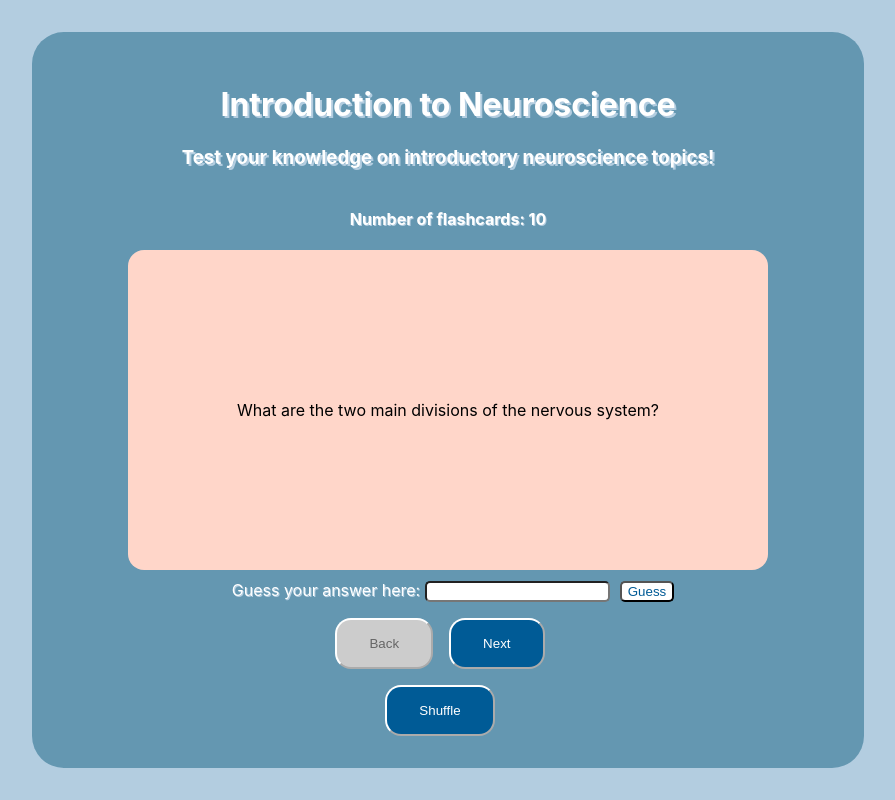
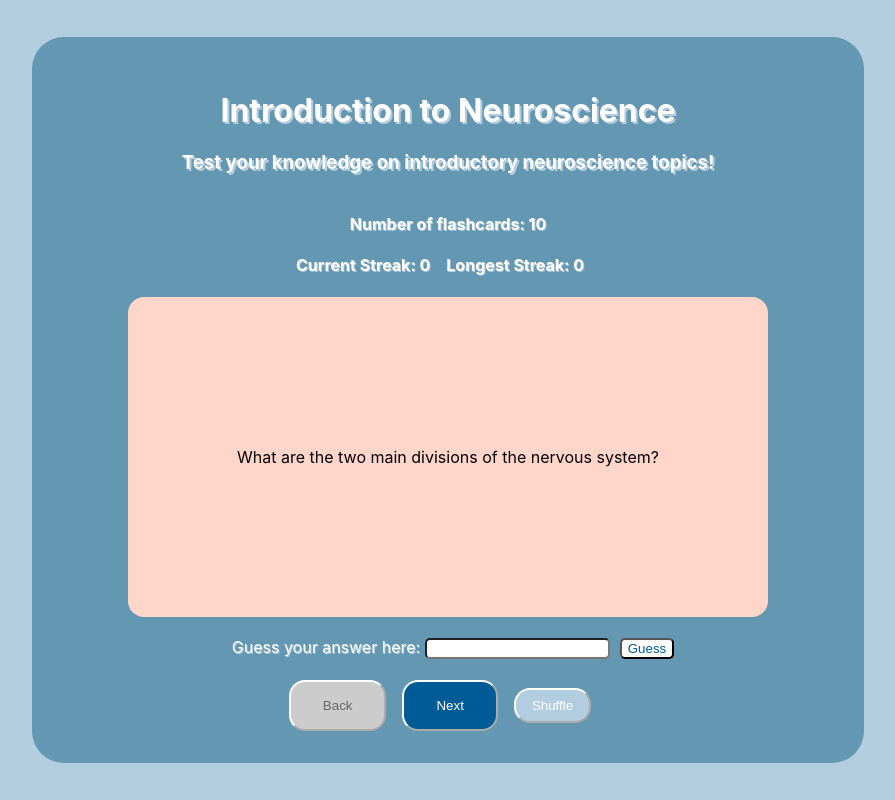
Before and after one commit to LillianHo5/flashcards, a React (Vite) app: page / in a window 1280 px wide. Shown: the whole page, without its empty margins (192-1087 px from the left). Built offline with nearby package versions, Linux system fonts and the light colour scheme.

Commit message:
Implement streak feature

```diff
--- a/src/components/stack.jsx
+++ b/src/components/stack.jsx
@@ -21,6 +21,8 @@ const Stack = () => {
         { question: 'The immune cells of the central nervous system are:', answer: 'Microglia', difficulty: 'Easy' },
         { question: 'If the membrane potential changes from +30 mV to -65 mV, this is called?', answer: 'Repolarization', difficulty: 'Normal' }
     ]);
+    const [currentStreak, setCurrentStreak] = useState(0);
+    const [longestStreak, setLongestStreak] = useState(0);
 
     // Fisher-Yates Shuffle: https://medium.com/@omar.rashid2/fisher-yates-shuffle-a2aa15578d2f
     const shuffleCards = () => {
@@ -87,16 +89,27 @@ const Stack = () => {
 
     const onCheckAnswer = (e) => {
         e.preventDefault();
-        if (input != cards[currentCardIndex].answer) {
+        const userInput = input.toLowerCase();
+        const flashcardAnswer = cards[currentCardIndex].answer.toLowerCase();
+        if (userInput != flashcardAnswer) {
             setCheckedAnswer('wrong');
+            if (currentStreak > longestStreak) {
+                setLongestStreak(currentStreak);
+            }
+            setCurrentStreak(0);
         } else {
             setCheckedAnswer('correct');
+            setCurrentStreak(currentStreak + 1);
         }
     }
 
     return (
         <div className="flashcard-stack">
             <h4>Number of flashcards: {cards.length}</h4>
+            <div className="streak">
+                <h4>Current Streak: {currentStreak}</h4>
+                <h4>Longest Streak: {longestStreak}</h4>
+            </div>
             <FlashCard question={cards[currentCardIndex].question}
                 answer={cards[currentCardIndex].answer} isFlipped={isFlipped} flip={flipCard}
                 difficulty={cards[currentCardIndex].difficulty}
@@ -111,8 +124,8 @@ const Stack = () => {
             <div className="buttons">
                 <button id="back-btn" onClick={prevCard} disabled={isBackDisabled}>Back</button>
                 <button id="next-btn" onClick={nextCard} disabled={isNextDisabled}>Next</button>
+                <button id="shuffle-btn" onClick={shuffleCards}>Shuffle</button>
             </div>
-            <button id="shuffle-btn" onClick={shuffleCards}>Shuffle</button>
         </div>
     );
 }
--- a/src/index.css
+++ b/src/index.css
@@ -65,12 +65,22 @@ body {
   transform: rotateX(0deg);
 }
 
+.streak {
+  display: flex;
+  flex-direction: row;
+}
+
+.streak h4 {
+  margin-top: 0rem;
+  margin-right: 1rem;
+}
+
 label {
   margin: 10px;
 }
 
 form {
-  margin-top: 10px;
+  margin: 20px 0px 5px 0px;
 }
 
 input {
@@ -107,3 +117,8 @@ button:disabled {
   background-color: white;
   color: #005b96;
 }
+
+#shuffle-btn {
+  background-color: #b3cde0;
+  padding: 0.5rem 1rem;
+}
```
